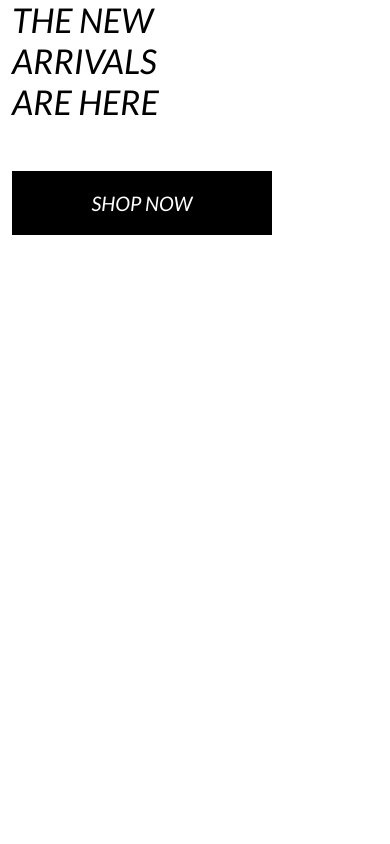
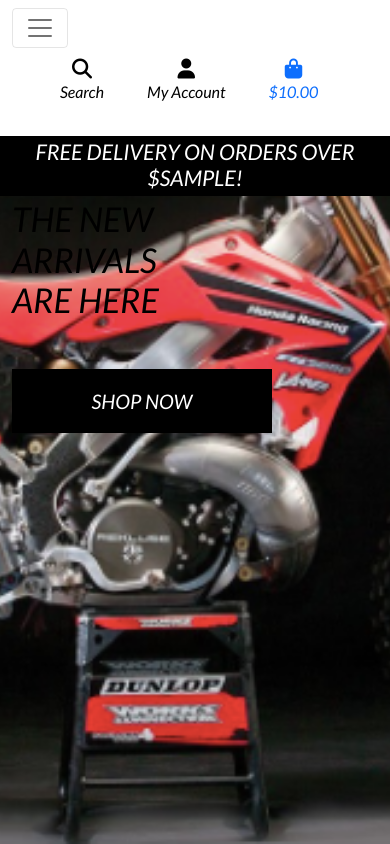
Before and after one commit to Miszamm/e-commerce, a Django app: template home/templates/home/index.html in a window 390 px wide. Run offline with Django 3.2, Linux system fonts and the light colour scheme; the template is opened without the code that fills it: most values are stand-ins (such as "Sample title", 1, 10 or a date in 2020); parts of the project's set-up code (start-up, migrations or seed data) failed here and were passed over; some libraries are stand-ins or nearby versions.

Commit message:
Added mobile header and main nav-bar

```diff
--- a/static/css/base.css
+++ b/static/css/base.css
@@ -3,9 +3,9 @@ html {
 }
 
 body {
-    background-color: url('/media/homepage_background_crooped.jpg') no repeat center center fixed;
+    background: url('/media/cr250.png') no-repeat center center fixed;
     background-size: cover;
-    height: calc(100vh -164px);
+    height: calc(100vh - 164px);
     color: #555;
     font-family: 'Lato';
 }
@@ -56,6 +56,10 @@ body {
     border: 1px solid black !important;
 }
 
+.bg-black {
+    background: #000 !important;
+}
+
 /* -------------------------------- Media Queries */
 
 /* Slightly larger container on xl screens */
--- a/templates/base.html
+++ b/templates/base.html
@@ -6,7 +6,7 @@
     {% block meta %}
       <meta http-equiv="X-UA-Compatible" content="ie=edge">
       <meta charset="utf-8">
-      <meta name="viewport" content="width=device-width, initial-scale=1">
+      <meta name="viewport" content="width=device-width, initial-scale=1, shrink-to-fit=no">
     {% endblock %}
 
     {% block extra_meta %}
@@ -23,9 +23,9 @@
 
     {% block corejs %}
       <script src="https://kit.fontawesome.com/e3cb8411a7.js" crossorigin="anonymous"></script>
-      <script src="https://cdn.jsdelivr.net/npm/bootstrap@5.0.2/dist/js/bootstrap.bundle.min.js" integrity="sha384-MrcW6ZMFYlzcLA8Nl+NtUVF0sA7MsXsP1UyJoMp4YLEuNSfAP+JcXn/tWtIaxVXM" crossorigin="anonymous"></script>
-      <script src="https://cdn.jsdelivr.net/npm/@popperjs/core@2.9.2/dist/umd/popper.min.js" integrity="sha384-IQsoLXl5PILFhosVNubq5LC7Qb9DXgDA9i+tQ8Zj3iwWAwPtgFTxbJ8NT4GN1R8p" crossorigin="anonymous"></script>
-      <script src="https://cdn.jsdelivr.net/npm/bootstrap@5.0.2/dist/js/bootstrap.min.js" integrity="sha384-cVKIPhGWiC2Al4u+LWgxfKTRIcfu0JTxR+EQDz/bgldoEyl4H0zUF0QKbrJ0EcQF" crossorigin="anonymous"></script>
+      <script src="https://code.jquery.com/jquery-3.4.1.slim.min.js" integrity="sha384-J6qa4849blE2+poT4WnyKhv5vZF5SrPo0iEjwBvKU7imGFAV0wwj1yYfoRSJoZ+n" crossorigin="anonymous"></script>
+      <script src="https://cdn.jsdelivr.net/npm/popper.js@1.16.0/dist/umd/popper.min.js" integrity="sha384-Q6E9RHvbIyZFJoft+2mJbHaEWldlvI9IOYy5n3zV9zzTtmI3UksdQRVvoxMfooAo" crossorigin="anonymous"></script>
+      <script src="https://stackpath.bootstrapcdn.com/bootstrap/4.4.1/js/bootstrap.min.js" integrity="sha384-wfSDF2E50Y2D1uUdj0O3uMBJnjuUD4Ih7YwaYd1iqfktj0Uod8GCExl3Og8ifwB6" crossorigin="anonymous"></script>
     {% endblock %}
 
     {% block extra_js %}
@@ -38,14 +38,13 @@
         <div id="topnav" class="row bg-white pt-lg-2 d-none d-lg-flex">
             <div class="col-12 col-lg-4 my-auto py-1 py-lg-0 text-center text-lg-left">
                 <a href="{% url 'home' %}" class="nav-link main-logo-link">
-              <h2 class="logo-font text-black my-0"><strong> MX SUPERSTORE</strong></h2>
+                    <h2 class="logo-font text-black my-0"><strong>MX Superstore</strong></h2>
                 </a>
             </div>
             <div class="col-12 col-lg-4 my-auto py-1 py-lg-0">
                 <form method="GET" action="">
                     <div class="input-group w-100">
-                <input class="form-control border border-black rounded-0" type="text" name="q"
-                  placeholder="Search our site">
+                        <input class="form-control border border-black rounded-0" type="text" name="q" placeholder="Search our site">
                         <div class="input-group-append">
                             <button class="form-control btn btn-black border border-black rounded-0" type="submit">
                                 <span class="icon">
@@ -59,8 +58,7 @@
             <div class="col-12 col-lg-4 my-auto py-1 py-lg-0">
                 <ul class="list-inline list-unstyled text-center text-lg-right my-0">
                     <li class="list-inline-item dropdown">
-                <a class="text-black nav-link" href="#" id="user-options" data-toggle="dropdown" aria-haspopup="true"
-                  aria-expanded="false">
+                        <a class="text-black nav-link" href="#" id="user-options" data-toggle="dropdown" aria-haspopup="true" aria-expanded="false">
                             <div class="text-center">
                                 <div><i class="fas fa-user fa-lg"></i></div>
                                 <p class="my-0">My Account</p>
@@ -80,8 +78,7 @@
                         </div>
                     </li>
                     <li class="list-inline-item">
-                <a class="{% if grand_total %}text-info font-weight-bold{% else %}text-black{% endif %} nav-link"
-                  href="">
+                        <a class="{% if grand_total %}text-info font-weight-bold{% else %}text-black{% endif %} nav-link" href="">
                             <div class="text-center">
                                 <div><i class="fas fa-shopping-bag fa-lg"></i></div>
                                 <p class="my-0">
@@ -95,6 +92,20 @@
                         </a>
                     </li>
                 </ul>
+            </div>
+        </div>
+        <div class="row bg-white">
+          <nav class="navbar navbar-expand-lg navbar-light w-100">
+            <button class="navbar-toggler" type="button" data-toggle="collapse" data-target="#main-nav" aria-controls="main-nav" aria-expanded="false" aria-label="Toggle navigation">
+                <span class="navbar-toggler-icon"></span>
+            </button>
+            {% include 'includes/mobile-top-header.html' %}
+            {% include 'includes/main-nav.html' %}
+        </nav>
+        </div>
+        <div id="delivery-banner" class="row text-center">
+          <div class="col bg-black text-white">
+              <h4 class="logo-font my-1">Free delivery on orders over ${{ free_delivery_threshold }}!</h4>
           </div>
       </div>
     </header>
@@ -112,5 +123,6 @@
     {% block postloadjs %}
     {% endblock %}
 
+
   </body>
 </html>
--- /dev/null
+++ b/templates/includes/main-nav.html
@@ -0,0 +1,58 @@
+<div class="collapse navbar-collapse" id="main-nav">
+    <ul class="navbar-nav w-auto mx-auto">
+        <li class="nav-item dropdown">
+            <a class="logo-font font-weight-bold nav-link text-black mr-5" href="#" id="all-products-link" data-toggle="dropdown" aria-haspopup="true" aria-expanded="false">
+                All Products
+            </a>
+            <div class="dropdown-menu border-0" aria-labelledby="all-products-link">
+                <a href="" class="dropdown-item">By Price</a>
+                <a href="" class="dropdown-item ">By Rating</a>
+                <a href="" class="dropdown-item ">By Category</a>
+                <a href="" class="dropdown-item">All Products</a>
+            </div>
+        </li>
+
+        <li class="nav-item dropdown">
+            <a class="logo-font font-weight-bold nav-link text-black mr-5" href="#" id="clothing-link" data-toggle="dropdown" aria-haspopup="true" aria-expanded="false">
+                MTB GEAR
+            </a>
+            <div class="dropdown-menu border-0" aria-labelledby="clothing-link">
+                <a href="" class="dropdown-item">Pants/Jerseys</a>
+                <a href="" class="dropdown-item">helmets</a>
+                <a href="" class="dropdown-item">MX/Trial Boots</a>
+                <a href="" class="dropdown-item">Motocross Googles</a>
+                <a href="" class="dropdown-item">Protection Gear</a>
+                <a href="" class="dropdown-item">All Clothing</a>
+            </div>
+        </li>
+
+        <li class="nav-item dropdown">
+            <a class="logo-font font-weight-bold nav-link text-black mr-5" href="#" id="homeware-link" data-toggle="dropdown" aria-haspopup="true" aria-expanded="false">
+                MOTOCROSS PARTS
+            </a>
+            <div class="dropdown-menu border-0" aria-labelledby="homeware-link">
+                <a href="" class="dropdown-item">Chains/Sprockets</a>
+                <a href="" class="dropdown-item">Break Parts</a>
+                <a href="" class="dropdown-item">Engine Parts</a>
+                <a href="" class="dropdown-item">Frame/Chassis Parts</a>
+                <a href="" class="dropdown-item">Plastic Kits</a>
+                <a href="" class="dropdown-item">Exhaust Systems</a>
+                <a href="" class="dropdown-item">Motocross Tyres/Rims</a>
+                <a href="" class="dropdown-item">Oils/Lubricants</a>
+                <a href="" class="dropdown-item">Motocross Parts</a>
+            </div>
+        </li>
+
+        <li class="nav-item dropdown">
+            <a class="logo-font font-weight-bold nav-link text-black" href="#" id="specials-link" data-toggle="dropdown" aria-haspopup="true" aria-expanded="false">
+                SPECIAL OFFERS
+            </a>
+            <div class="dropdown-menu border-0" aria-labelledby="specials-link">
+                <a href="" class="dropdown-item">New Arrivals</a>
+                <a href="" class="dropdown-item">Deals</a>
+                <a href="" class="dropdown-item">Clearance</a>
+                <a href="" class="dropdown-item">All Specials</a>
+            </div>
+        </li>
+    </ul>
+</div>
--- /dev/null
+++ b/templates/includes/mobile-top-header.html
@@ -0,0 +1,58 @@
+<ul>
+    <li class="list-inline-item">
+      <a class="text-black nav-link d-block d-lg-none" href="#" id="mobile-search" data-toggle="dropdown" aria-haspopup="true" aria-expanded="false">
+          <div class="text-center">
+              <div><i class="fas fa-search fa-lg"></i></div>
+              <p class="my-0">Search</p>
+          </div>
+      </a>
+      <div class="dropdown-menu border-0 w-100 p-3 rounded-0 my-0" aria-labelledby="mobile-search">
+          <form class="form" method="GET" action="">
+              <div class="input-group w-100">
+                  <input class="form-control border border-black rounded-0" type="text" name="q" placeholder="Search our site">
+                  <div class="input-group-append">
+                      <button class="form-control form-control btn btn-black border border-black rounded-0" type="submit">
+                          <span class="icon">
+                              <i class="fas fa-search"></i>
+                          </span>
+                      </button>
+                  </div>
+              </div>
+          </form>
+      </div>
+  </li>
+  <li class="list-inline-item dropdown">
+      <a class="text-black nav-link d-block d-lg-none" href="#" id="user-options" data-toggle="dropdown" aria-haspopup="true" aria-expanded="false">
+          <div class="text-center">
+              <div><i class="fas fa-user fa-lg"></i></div>
+              <p class="my-0">My Account</p>
+          </div>
+      </a>
+      <div class="dropdown-menu border-0" aria-labelledby="user-options">
+          {% if request.user.is_authenticated %}
+              {% if request.user.is_superuser %}
+                  <a href="{% url 'account_logout' %}" class="dropdown-item">Product Management</a>
+              {% endif %}
+              <a href="" class="dropdown-item">My Profile</a>
+              <a href="{% url 'account_logout' %}" class="dropdown-item">Logout</a>
+          {% else %}
+              <a href="{% url 'account_signup' %}" class="dropdown-item">Register</a>
+              <a href="{% url 'account_login' %}" class="dropdown-item">Login</a>
+          {% endif %}
+      </div>
+  </li>
+  <li class="list-inline-item">
+      <a class="{% if grand_total %}text-primary font-weight-bold{% else %}text-black{% endif %} nav-link d-block d-lg-none" href="">
+          <div class="text-center">
+              <div><i class="fas fa-shopping-bag fa-lg"></i></div>
+              <p class="my-0">
+                  {% if grand_total %}
+                      ${{ grand_total|floatformat:2 }}
+                  {% else %}
+                      $0.00
+                  {% endif %}
+              </p>
+          </div>
+      </a>
+    </li>
+  </ul>
```
Also changed, not shown: db.sqlite3, media/cr250.png (added). Lines whose indentation alone changed are shown as unchanged.
